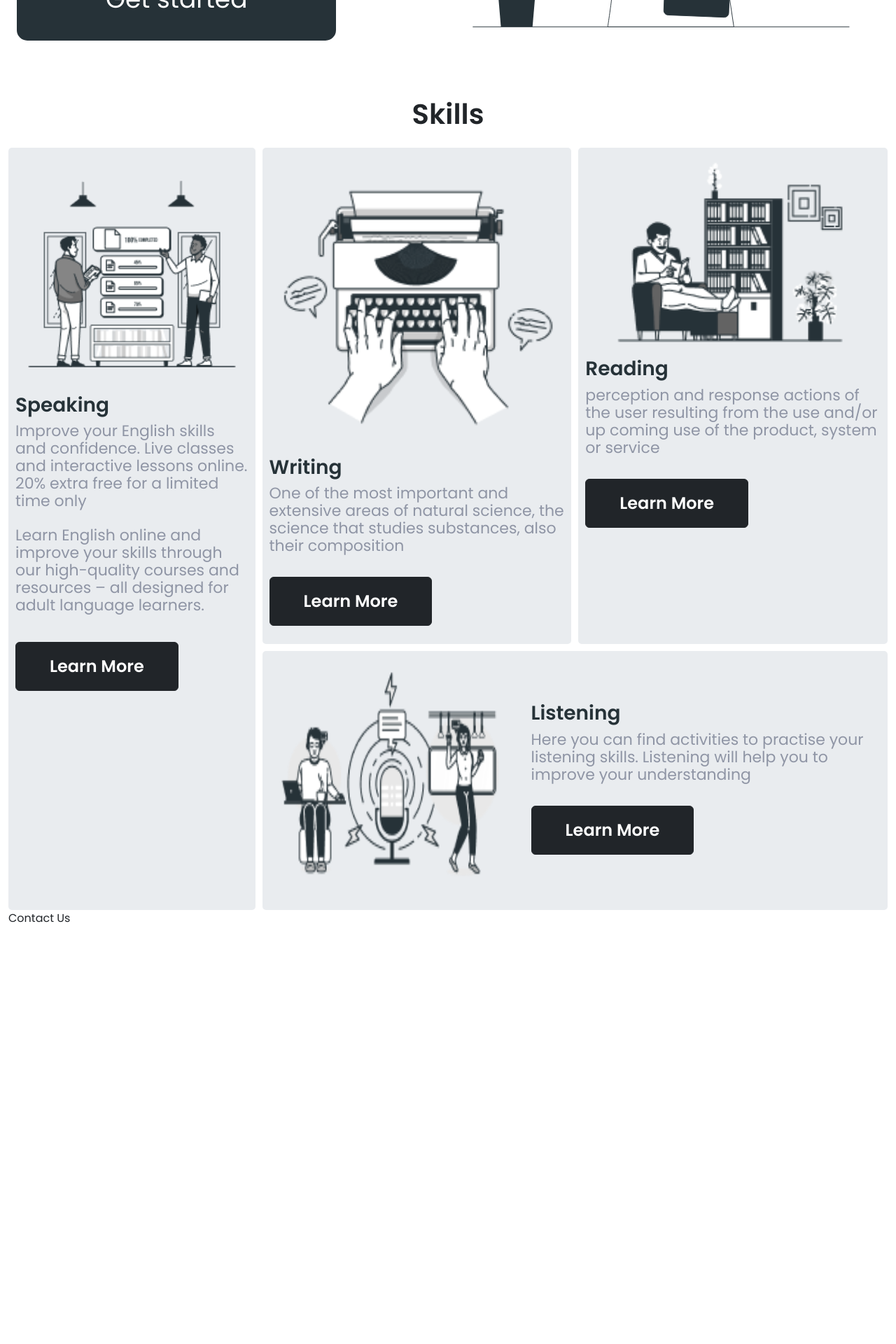
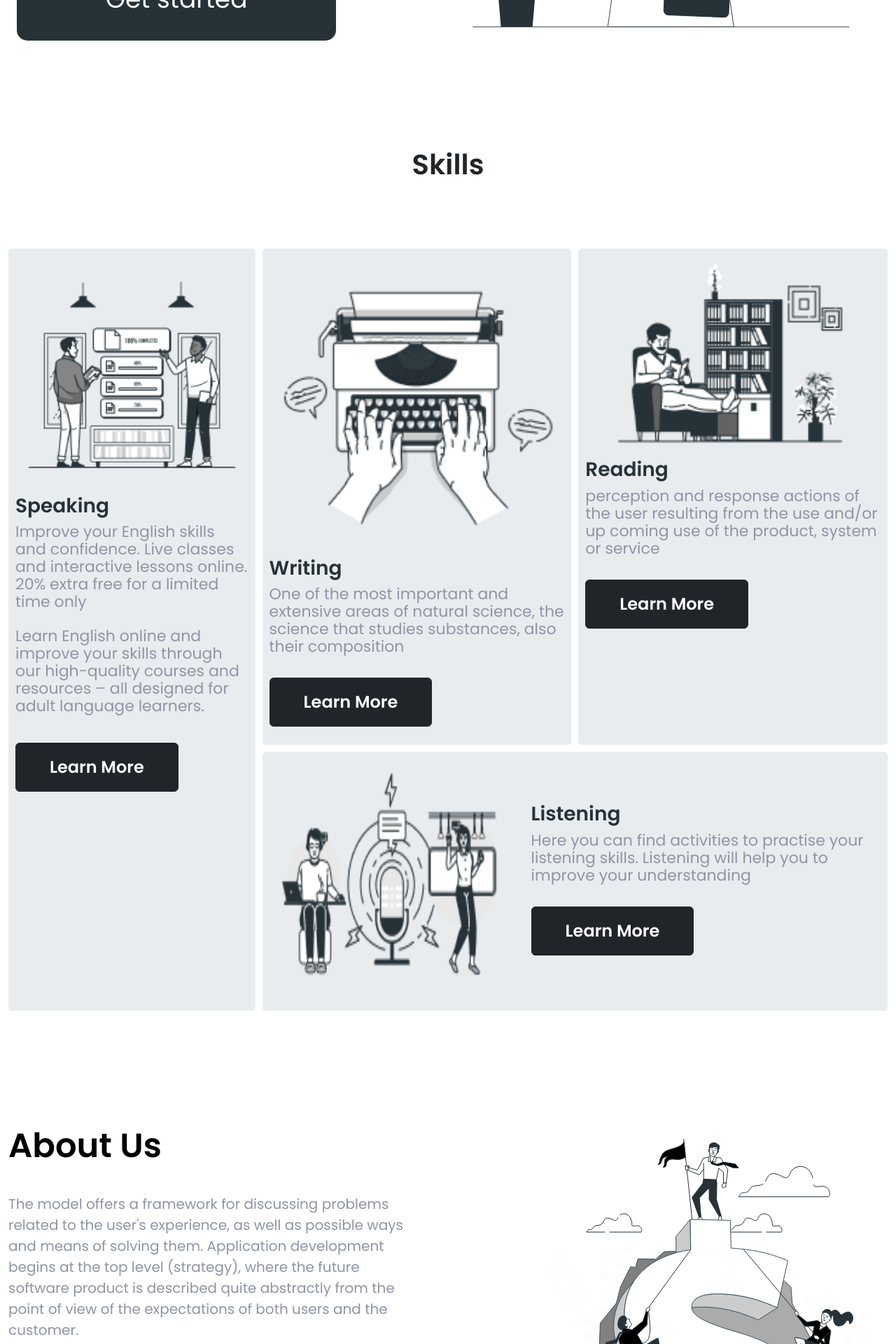
Before and after one commit to Rahmarulloh/britlex, a React (Create React App) app: page / in a window 1280 px wide. Shown: the part 620-2540 px from the top of the page at 70% size. Before the commit the page ends 1944 px from the top, so only its background shows below. Built offline with nearby package versions, Linux system fonts and the light colour scheme.

Commit message:
skills tested

```diff
--- a/src/App.tsx
+++ b/src/App.tsx
@@ -12,7 +12,7 @@ function App() {
     <div className="App container-fluid">
       <Header />
       <Skills />
-      {/* <AboutUs /> */}
+      <AboutUs />
       {/* <Pricing /> */}
       <ContactUs />
     </div>
--- a/src/components/Skills.tsx
+++ b/src/components/Skills.tsx
@@ -9,7 +9,7 @@ export default class Skills extends Component {
   render() {
     return (
       <>
-        <h1 className="text-center my-4 fw-bold">Skills</h1>
+        <h1 className="text-center fw-bold">Skills</h1>
         <div className="grid-container">
           <div className="grid-item bg-body-secondary item1">
             <img src={sharedGoals} alt="sharedGoals" className="imgOne" />
--- a/src/styles/skills.css
+++ b/src/styles/skills.css
@@ -6,6 +6,10 @@
 
 html {
   scroll-behavior: smooth;
+}
+
+h1 {
+  margin: 96px 0;
 }
 
 .item1 {
```
